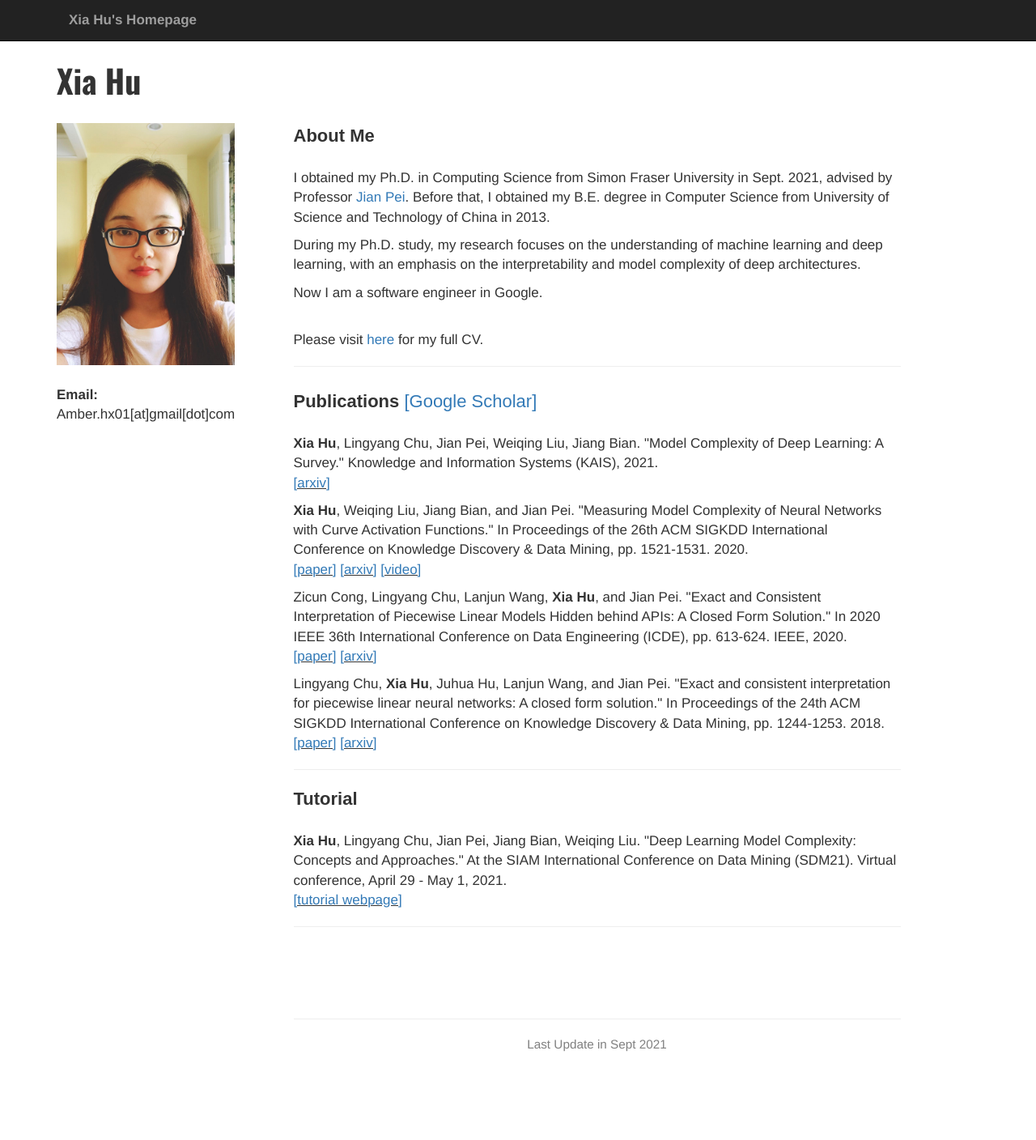
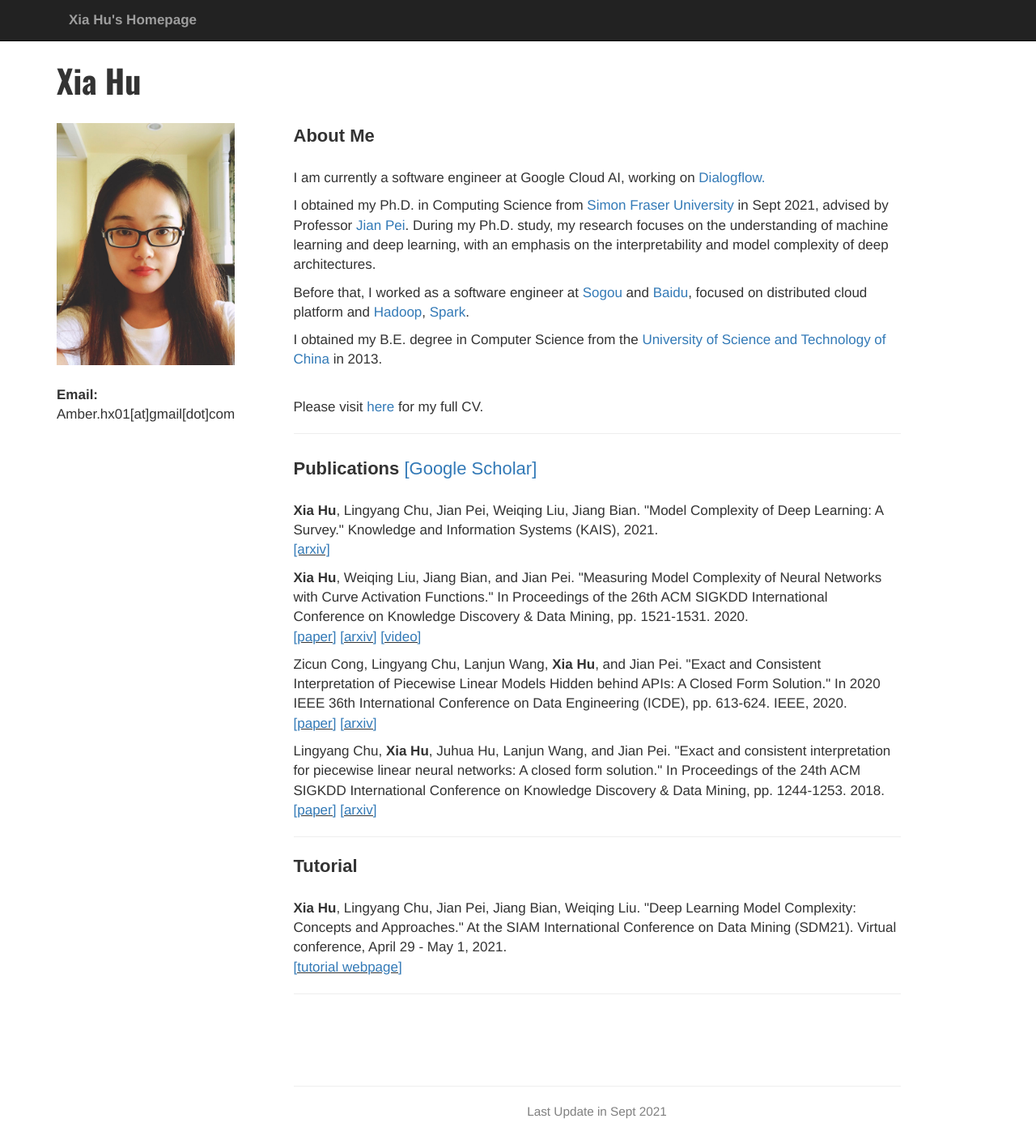
Before and after one commit to Xia-Hu/Xia-Hu.github.io, a Jekyll site: the page index.html, which Jekyll copies as it is, in a window 1280 px wide. Shown: the whole page at 81% size. Built offline with Jekyll 4.4.1, drawn with Linux system fonts in a browser that asks for light colours; before the commit the page ends 1325 px from its top, so only the background shows below that.

Commit message:
Update index.html

```diff
--- a/index.html
+++ b/index.html
@@ -75,22 +75,31 @@
 
                 <!-- Main Image -->
                 <div style="text-align:left;">
-			      <div style="font-family: Arial, Helvetica, sans-serif; font-size: 22px;"><b>About Me</b></div><br>
+		      <div style="font-family: Arial, Helvetica, sans-serif; font-size: 22px;"><b>About Me</b></div><br>
 
-			        <p> I obtained my Ph.D. in Computing Science from Simon Fraser University in Sept. 2021,
-					advised by Professor <a href="https://sites.google.com/view/jpei/jian-peis-homepage" target="_blank" style="">Jian Pei</a>.
-					Before that, I obtained my B.E. degree in Computer Science from University of Science and Technology of China in 2013.
-			        </p>
+			<p>I am currently a software engineer at Google Cloud AI, working on
+				<a href="https://cloud.google.com/dialogflow/" target="_blank">Dialogflow.</a>
+			</p>
 
-			        <p>During my Ph.D. study, my research focuses on the understanding of machine learning and deep learning,
-					with an emphasis on the interpretability and model complexity of deep architectures. <br>
-			      	</p>
+			<p> I obtained my Ph.D. in Computing Science from <a href="https://www.sfu.ca/" target="_blank">Simon Fraser University</a> in Sept 2021,
+				advised by Professor <a href="https://sites.google.com/view/jpei/jian-peis-homepage" target="_blank" style="">Jian Pei</a>.
+				During my Ph.D. study, my research focuses on the understanding of machine learning and deep learning,
+				with an emphasis on the interpretability and model complexity of deep architectures.
+			</p>
 
-				<p>Now I am a software engineer in Google.</p>
-			      	<br>
+			<p> Before that, I worked as a software engineer at <a href="www.sogou.com" target="_blank">Sogou</a> and
+				<a href="www.baidu.com" target="_blank">Baidu</a>, focused on distributed cloud platform and
+				<a href="https://hadoop.apache.org/" target="_blank">Hadoop</a>, <a href="https://spark.apache.org/" target="_blank">Spark</a>.
+			</p>
 
-			      	<p>Please visit <a href="XiaHu_CV_re.pdf" target="_blank">here</a> for my full CV.</p>
-			  	</div>
+			<p>I obtained my B.E. degree in Computer Science from the <a href="www.ustc.edu.cn" target="_blank">University of Science and Technology
+				of China</a> in 2013.
+			</p>
+
+			<br>
+
+			<p>Please visit <a href="XiaHu_resume.pdf" target="_blank">here</a> for my full CV.</p>
+			</div>
 
       			<hr>
 
```
